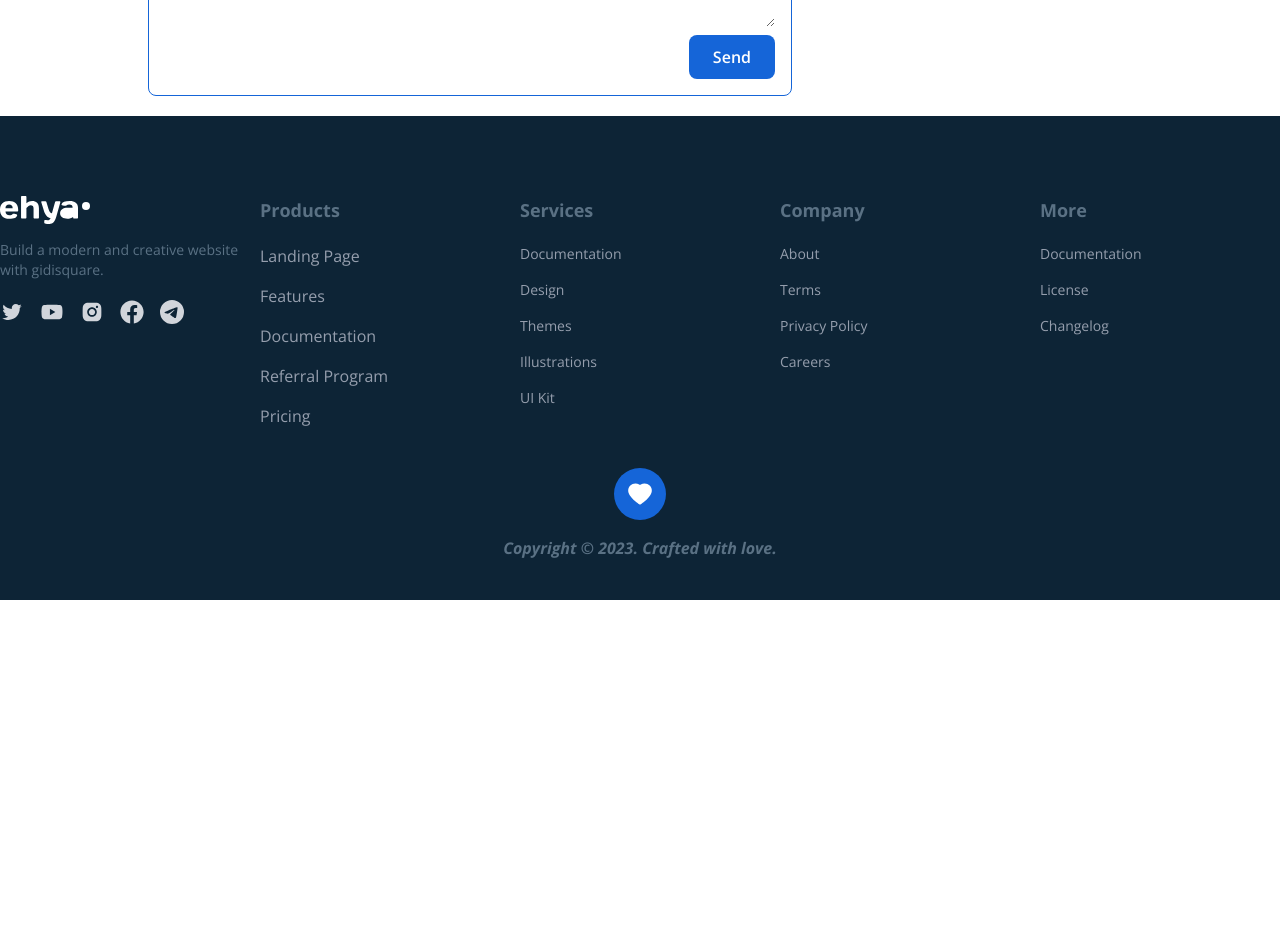
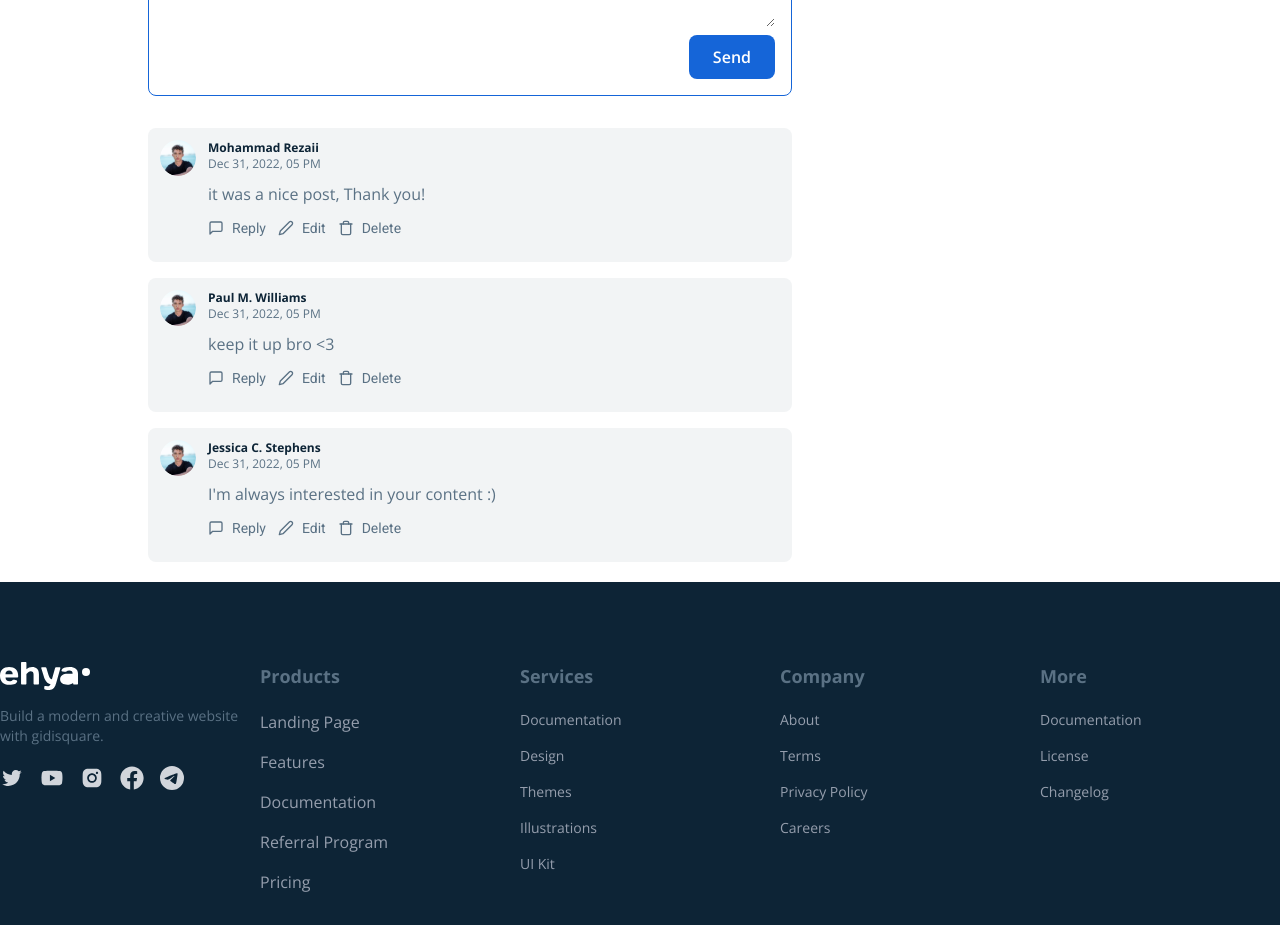
Before and after one commit to tayoolaigbe/mern-sack-blog, a React (Vite) app in the folder frontend/: page /blog/123 in a window 1280 px wide. Shown: the part 840-1765 px from the top of the page. Before the commit the page ends 1440 px from the top, so only its background shows below. Built offline with nearby package versions, Linux system fonts and the light colour scheme.

Commit message:
Added the individual comment component

```diff
--- /dev/null
+++ b/frontend/src/components/comments/Comment.jsx
@@ -0,0 +1,47 @@
+import { FiMessageSquare, FiEdit2, FiTrash } from 'react-icons/fi';
+
+import { images } from '../../contants';
+
+const Comment = ({ comment }) => {
+	return (
+		<div className="flex flex-nowrap items-start gap-x-3 bg-[#F2F4F5] p-3 rounded-lg">
+			<img
+				src={images.PostProfileImage}
+				alt="user profile"
+				className="w-9 h-9 object-cover rounded-full"
+			/>
+			<div className="flex-1 flex flex-col">
+				<h5 className="font-bold text-dark-hard text-xs">
+					{comment.user.name}
+				</h5>
+				<span className="text-xs text-dark-light">
+					{new Date(comment.createdAt).toLocaleDateString('en-US', {
+						day: 'numeric',
+						month: 'short',
+						year: 'numeric',
+						hour: '2-digit',
+					})}
+				</span>
+				<p className="font-opensans mt-[10px] text-dark-light">
+					{comment.desc}
+				</p>
+				<div className="flex items-center gap-x-3 text-dark-light font-roboto text-sm mt-3 mb-3">
+					<button className="flex items-center space-x-2">
+						<FiMessageSquare className="w-4 h-auto" />
+						<span>Reply</span>
+					</button>
+					<button className="flex items-center space-x-2">
+						<FiEdit2 className="w-4 h-auto" />
+						<span>Edit</span>
+					</button>
+					<button className="flex items-center space-x-2">
+						<FiTrash className="w-4 h-auto" />
+						<span>Delete</span>
+					</button>
+				</div>
+			</div>
+		</div>
+	);
+};
+
+export default Comment;
--- a/frontend/src/components/comments/CommentsContainer.jsx
+++ b/frontend/src/components/comments/CommentsContainer.jsx
@@ -2,9 +2,11 @@
 
 import { getCommentsData } from '../../data/comments';
 import { useEffect, useState } from 'react';
+import Comment from './Comment';
 
 const CommentsContainer = ({ className }) => {
 	const [comments, setComments] = useState([]);
+	const mainComments = comments.filter(comment => comment.parent === null);
 
 	useEffect(() => {
 		(async () => {
@@ -35,6 +37,11 @@
 				btnLabel="Send"
 				formSubmitHandler={value => addCommentHandler(value)}
 			/>
+			<div className="space-y-4 mt-8">
+				{mainComments.map((comment, index) => (
+					<Comment key={index} comment={comment} />
+				))}
+			</div>
 		</div>
 	);
 };
```
